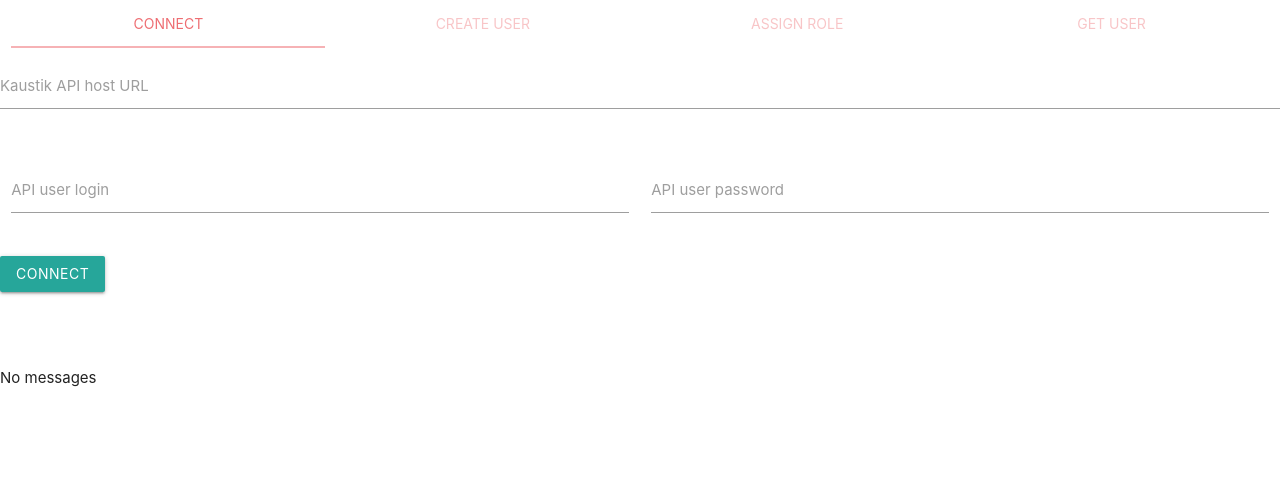
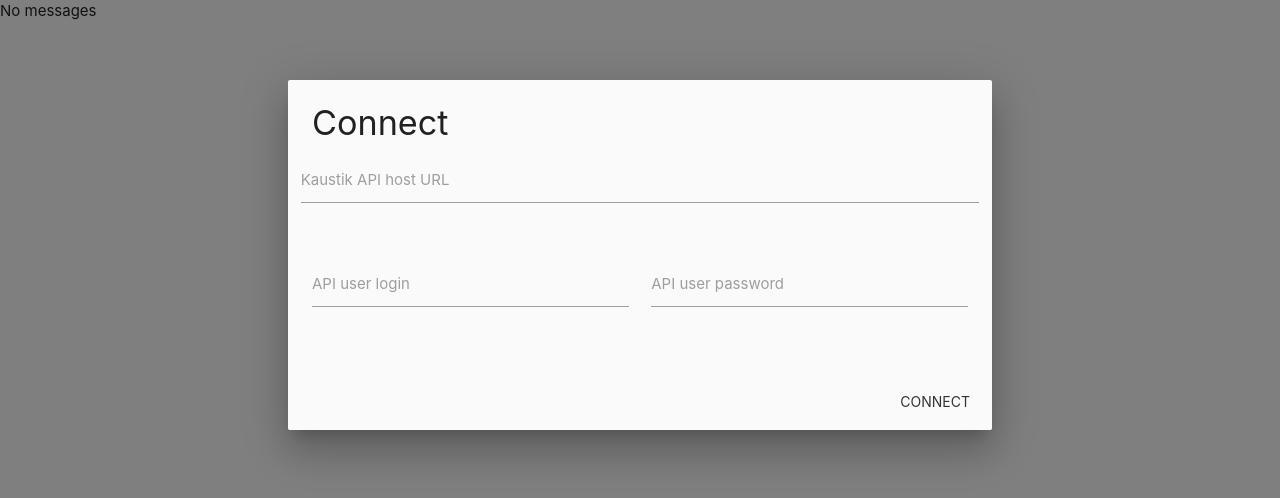
Before and after one commit to lbsa71/kaustik-api, a website: page app/index.html in a window 1280 px wide. Drawn offline with nearby package versions, Linux system fonts and the light colour scheme.

Commit message:
Moved connect into a modal

```diff
--- a/app/frontend.js
+++ b/app/frontend.js
@@ -34,9 +34,12 @@
   $(".tab").toggleClass("disabled", !session)
 
   if (session) {
+    $('#main').removeAttr("style");
+    $('#connect-modal').modal("close");
     $('.tabs').tabs('select', 'createuser');
-  } else {
-    $("#connect").removeClass("disabled")
+  }
+  else {
+
   }
 }
 
--- a/app/index.html
+++ b/app/index.html
@@ -9,42 +9,52 @@
   <script type="text/javascript">
     $(document).ready(function() {
       $('.tabs').tabs();
+
+      $('.modal').modal();
+      $('#connect-modal').modal("open");
     });
   </script>
 </head>
 
 <body>
-  <div class="row">
-    <form class="col s12">
-      <div class="row">
-        <div class="col s12">
-          <ul class="tabs">
-            <li class="tab col s3"><a href="#connect">Connect</a></li>
-            <li class="tab col s3 disabled"><a href="#createuser">Create User</a></li>
-            <li class="tab col s3 disabled"><a href="#assignrole">Assign Role</a></li>
-            <li class="tab col s3 disabled"><a href="#getuser">Get User</a></li>
-          </ul>
-        </div>
+  <div id="connect-modal" class="modal">
+    <div class="modal-content">
+      <h4>Connect</h4>
+      <form class="col s12">
         <div id="connect" class="col s12">
           <div class="row">
             <div class="input-field s12">
-              <input id="url" type="url" class="validate" value="">
+              <input id="url" type="url" class="validate">
               <label for="url">Kaustik API host URL</label>
             </div>
           </div>
           <div class="row">
             <div class="input-field col s6">
-              <input id="login" type="text" class="validate" value="">
+              <input id="login" type="text" class="validate">
               <label for="login">API user login</label>
             </div>
             <div class="input-field col s6">
-              <input id="pwd" type="text" class="validate" value="">
+              <input id="pwd" type="text" class="validate">
               <label for="pwd">API user password</label>
             </div>
           </div>
-          <div class="row">
-            <a class="waves-effect waves-light btn" onclick="javascript:connect()" href="#">Connect</a>
-          </div>
+        </div>
+      </form>
+    </div>
+    <div class="modal-footer">
+      <a href="#!" class="modal-close waves-effect waves-green btn-flat" onclick="javascript:connect()" href="#">Connect</a>
+    </div>
+  </div>
+  <div id="main" class="row" style="display:none">
+    <form class="col s12">
+      <a class="waves-effect waves-light btn modal-trigger" href="#connect-modal">Reconnect</a>
+      <div class="row">
+        <div class="col s12">
+          <ul class="tabs">
+            <li class="tab col s3 disabled"><a href="#createuser">Create User</a></li>
+            <li class="tab col s3 disabled"><a href="#assignrole">Assign Role</a></li>
+            <li class="tab col s3 disabled"><a href="#getuser">Get User</a></li>
+          </ul>
         </div>
         <div id="createuser" class="col s12">
           <div class="row">
```
